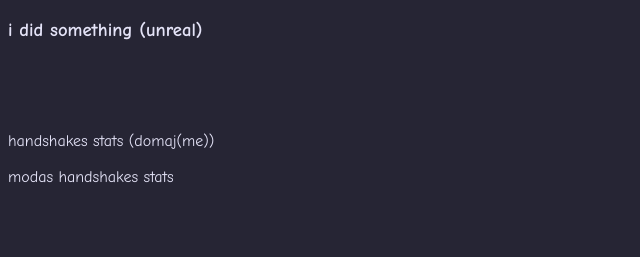
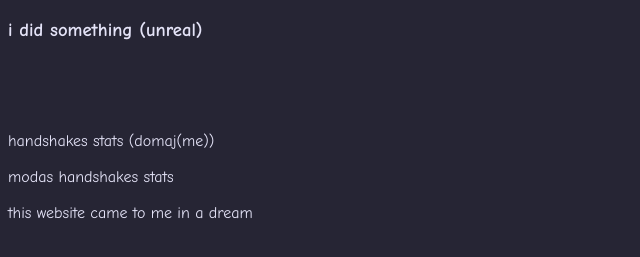
Before and after one commit to ellieee31/site, a plain HTML site: page index.html in a window 1280 px wide. Shown: the part 61-318 px from the top of the page, without its empty margins (0-640 px from the left). Drawn offline with Linux system fonts and the light colour scheme.

Commit message:
Update index.html

```diff
--- a/index.html
+++ b/index.html
@@ -11,5 +11,6 @@
         <h3>i did something (unreal)</h3><br><br><br><br>
             <a href="/handshakes.html">handshakes stats (domaj(me))</a><br><br>
             <a href="/modastats.html">modas handshakes stats</a><br><br>
+            <a href="/cartesianshakes.html">this website came to me in a dream</a><br><br>
     </body>
 </html>
```
